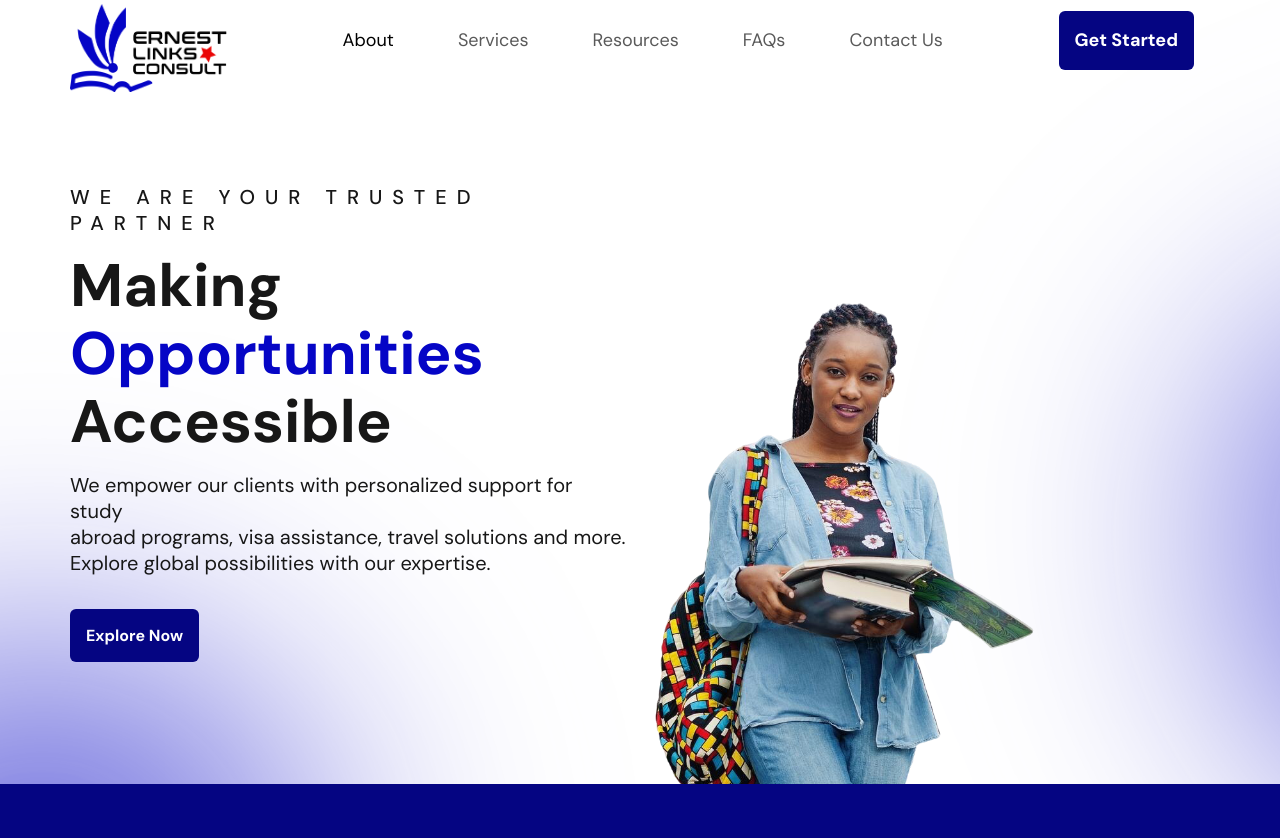
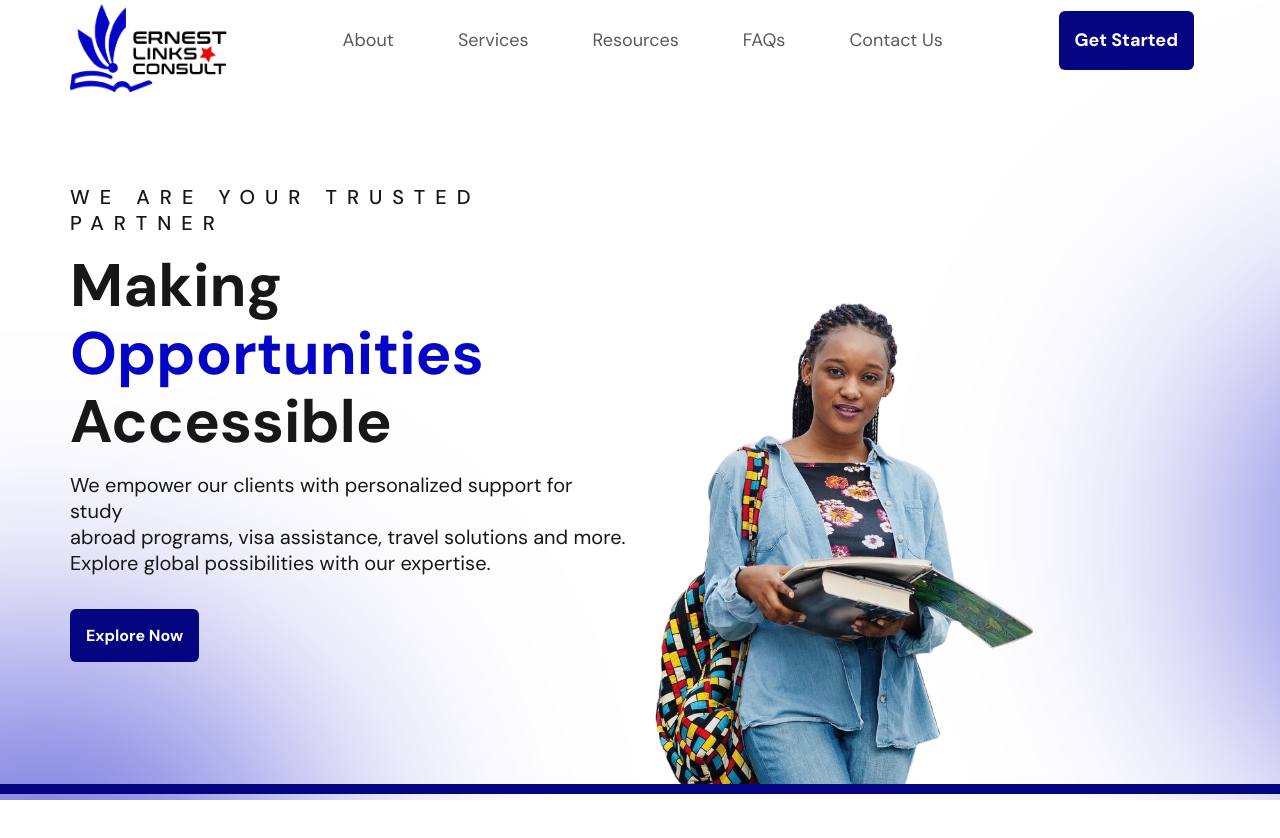
Before and after one commit to ernestlinks-consult/frontend, a Next.js app: page / in a window 1280 px wide. Shown: the top 838 px of the page. After the commit the page ends 800 px from the top, so only its background shows below. Built offline with nearby package versions, Linux system fonts and the light colour scheme.

Commit message:
issues fixing

```diff
--- a/src/app/components/header/index.jsx
+++ b/src/app/components/header/index.jsx
@@ -1,12 +1,18 @@
 import React from "react";
+import { useRouter } from "next/navigation";
 import Image from "next/image";
 import Link from "next/link";
 import elc_logo from "../../Images/Website_Design/elc_logo.png";
 
 const Navbar = () => {
+  const router = useRouter();
   return (
     <>
-      <div className="container-fluid" style={{ height: "8vh" }}>
+      {/* <div className="container-fluid" style={{ height: "8vh" }}> */}
+
+      <div
+        className="container-fluid"
+        style={{ height: "8vh", position: "relative", zIndex: 1000 }}>
         <nav
           className="navbar navbar-expand-lg bg-body-transparent"
           style={{ height: "10vh" }}>
@@ -42,33 +48,99 @@ const Navbar = () => {
             <div
               className="navContainer collapse navbar-collapse"
               id="navbarSupportedContent">
+              {/*
               <ul className="navbar-nav mx-auto mb-2 mb-lg-0">
-                <li className="nav-item mx-4">
-                  <a className="nav-link active" aria-current="page" href="#">
+
+                <li
+                  className={`nav-item mx-4 ${
+                    router.pathname === "/" ? "active" : ""
+                  }`}>
+                  <Link className="nav-link" aria-current="page" href="/">
                     About
-                  </a>
+                  </Link>
                 </li>
-                <li className="nav-item mx-4">
+                <li
+                  className={`nav-item mx-4 ${
+                    router.pathname === "/" ? "active" : ""
+                  }`}>
                   <a className="nav-link" href="/clientservice">
                     Services
                   </a>
                 </li>
-                <li className="nav-item mx-4">
+                <li
+                  className={`nav-item mx-4 ${
+                    router.pathname === "/" ? "active" : ""
+                  }`}>
                   <a className="nav-link" href="#">
                     Resources
                   </a>
                 </li>
-                <li className="nav-item mx-4">
-                  <a className="nav-link" href="/faqs">
+                <a className="nav-link" href="/faqs">
+                  <li
+                    className={`nav-item mx-4 ${
+                      router.pathname === "/faqs" ? "active" : ""
+                    }`}>
                     FAQs
-                  </a>
-                </li>
-                <li className="nav-item mx-4">
+                  </li>
+                </a>
+
+                <li
+                  className={`nav-item mx-4 ${
+                    router.pathname === "/" ? "active" : ""
+                  }`}>
                   <a className="nav-link" href="#">
                     Contact Us
                   </a>
                 </li>
+              </ul>{" "}
+              */}
+              <ul className="navbar-nav mx-auto mb-2 mb-lg-0">
+                <li
+                  className={`nav-item mx-4 ${
+                    router.pathname === "/" ? "active" : ""
+                  }`}>
+                  <Link className="nav-link" aria-current="page" href="/">
+                    About
+                  </Link>
+                </li>
+
+                <li
+                  className={`nav-item mx-4 ${
+                    router.pathname === "/clientservice" ? "active" : ""
+                  }`}>
+                  <Link className="nav-link" href="/clientservice">
+                    Services
+                  </Link>
+                </li>
+
+                <li
+                  className={`nav-item mx-4 ${
+                    router.pathname === "/resources" ? "active" : ""
+                  }`}>
+                  <Link className="nav-link" href="/resources">
+                    Resources
+                  </Link>
+                </li>
+
+                <li
+                  className={`nav-item mx-4 ${
+                    router.pathname === "/faqs" ? "active" : ""
+                  }`}>
+                  <Link className="nav-link" href="/faqs">
+                    FAQs
+                  </Link>
+                </li>
+
+                <li
+                  className={`nav-item mx-4 ${
+                    router.pathname === "/contact" ? "active" : ""
+                  }`}>
+                  <Link className="nav-link" href="/contact">
+                    Contact Us
+                  </Link>
+                </li>
               </ul>
+
               <a className="nav-link" href="/faqs">
                 <button className="nav-link link mx-3 my-3 p-3 fw-bold text-white rounded text-decoration-none">
                   Get Started
--- a/src/app/globals.css
+++ b/src/app/globals.css
@@ -61,6 +61,11 @@ body {
 .fag-title {
   color: rgba(5, 5, 130, 1);
 }
+
+.active {
+  color: var(--bs-nav-link-hover-color);
+}
+
 @media (max-width: 900px) {
   .navContainer {
     background-color: whitesmoke;
--- a/src/app/page.jsx
+++ b/src/app/page.jsx
@@ -1,3 +1,4 @@
+"use client";
 import Header from "@/app/components/header/index";
 // import Navbar from "./components/Navbar";
 // import hero_img from "./Images/Website_Design/hero_img.png";
@@ -86,7 +87,7 @@ export default function Home() {
         <div
           className="partners"
           style={{
-            height: "180px",
+            height: "10px",
             backgroundColor: "rgba(5, 5, 130, 1)",
           }}></div>
       </div>
```
Also changed, not shown: src/app/faqs/page.js (+0 -60 lines).
